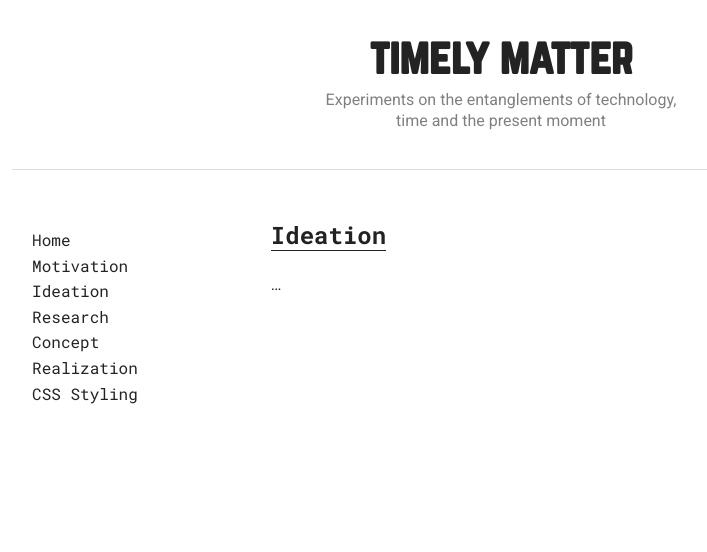
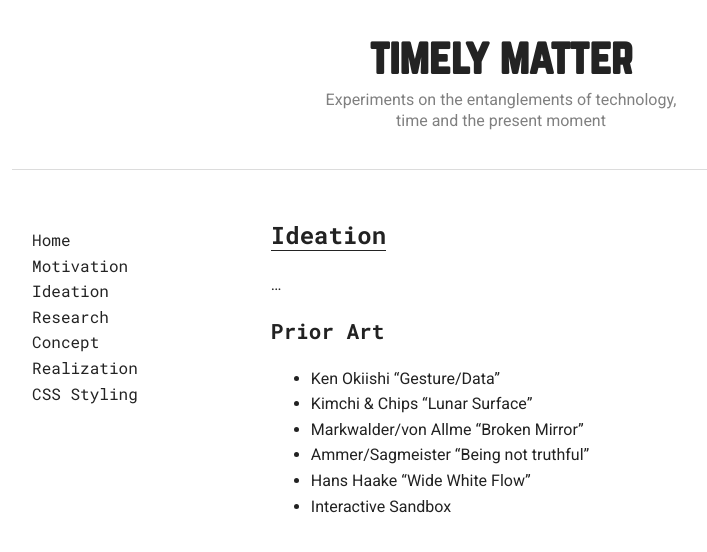
Before and after one commit to davidbeermann/timely-matter, a Jekyll site: the page built from ideation/index.md, in a window 1280 px wide. Shown: the top 552 px of the page, without its empty margins (139-846 px from the left). Built offline with Jekyll 4.4.1, drawn with Linux system fonts in a browser that asks for light colours.

Commit message:
added prior art references to ideation

```diff
--- a/ideation/index.md
+++ b/ideation/index.md
@@ -7,3 +7,12 @@ position: 1
 # Ideation
 
 ...
+
+## Prior Art
+
+* Ken Okiishi "Gesture/Data"
+* Kimchi & Chips "Lunar Surface"
+* Markwalder/von Allme "Broken Mirror"
+* Ammer/Sagmeister "Being not truthful"
+* Hans Haake "Wide White Flow"
+* Interactive Sandbox
```
